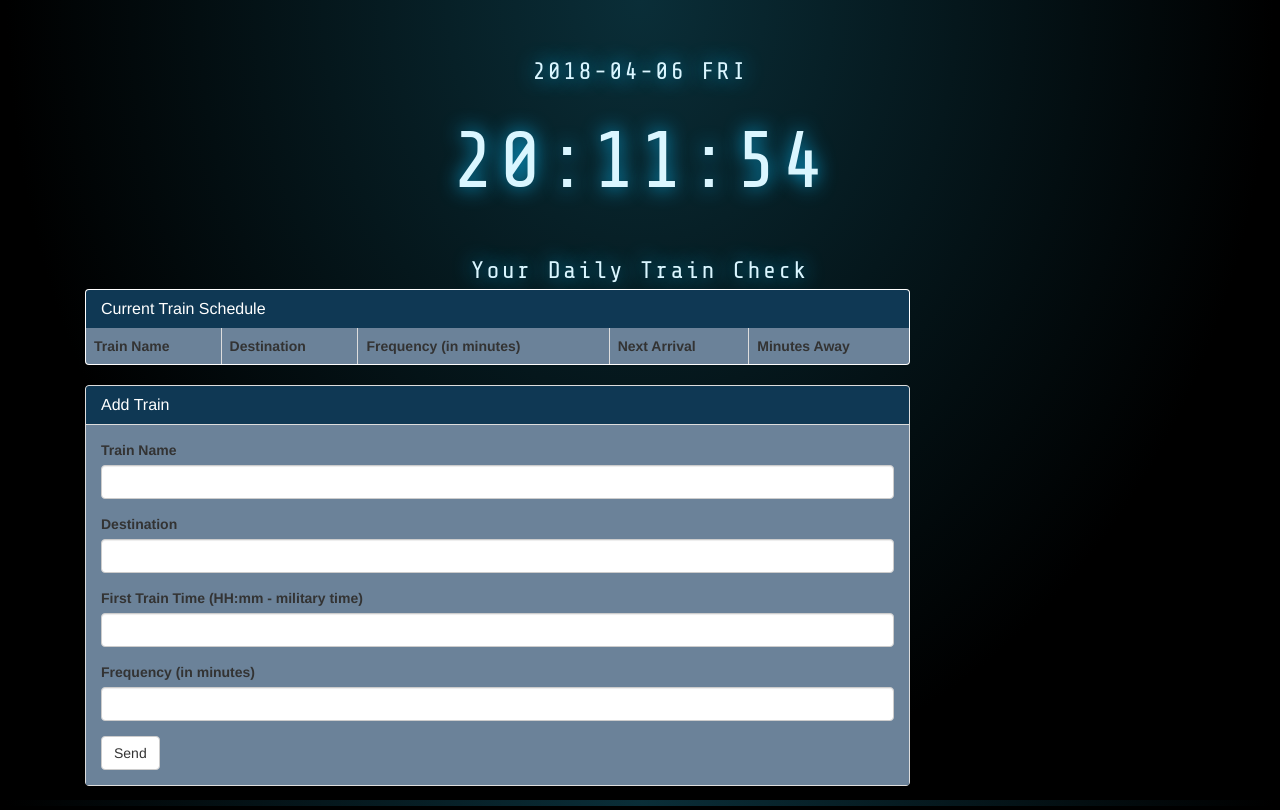
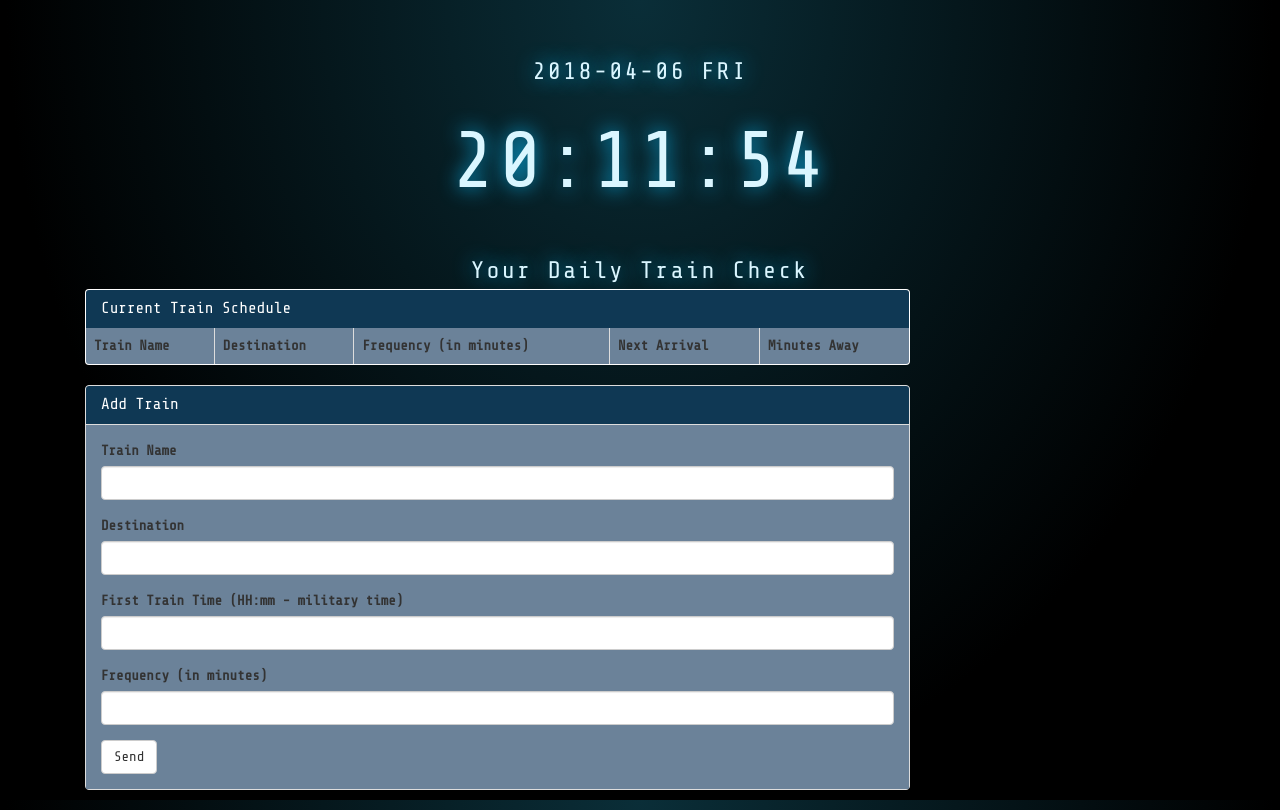
Before and after one commit to laurengranada/week-7-train-scheduler, a PHP site: page / in a window 1280 px wide. Run offline with PHP 8.4, Linux system fonts and the light colour scheme; lists and menus that the app fills with data are empty; some libraries are stand-ins or nearby versions.

Commit message:
stylized font for entire page

```diff
--- a/assets/css/style.css
+++ b/assets/css/style.css
@@ -41,3 +41,7 @@ p {
   padding: 20px 0 0;
 }
 /*end of css for clock animation*/
+
+th, tr, p, label, h3 {
+  font-family: 'Share Tech Mono', monospace;
+}
--- a/index.html
+++ b/index.html
@@ -34,7 +34,7 @@
         <div class="col-lg-9">
           <div class="panel" style="margin-top: 35%">
             <div class="panel-heading" style="background-color: #0f3854">
-              <h3 class="panel-title" style="color: white">Current Train Schedule</h3>
+              <h3 class="panel-title" style="color: white; font-family: 'Share Tech Mono', monospace;">Current Train Schedule</h3>
             </div>
 
             <table id="Schedule" class="table table-striped table-bordered" cellspacing="0" width="100%" style="background-color: #6b8299">
@@ -59,7 +59,7 @@
         <div class="col-lg-9">
           <div class="panel panel-default">
             <div class="panel-heading" style="background-color: #0f3854">
-              <h3 class="panel-title" style="color: white">Add Train</h3>
+              <h3 class="panel-title" style="color: white; font-family: 'Share Tech Mono', monospace;">Add Train</h3>
             </div>
             <div class="panel-body" style="background-color: #6b8299">
 
@@ -80,7 +80,7 @@
                   <label for="frequency-input">Frequency (in minutes)</label>
                   <input class="form-control" id="frequency-input" type="text">
                 </div>
-                <button class="btn btn-default" id="add-train" type="submit">Send</button>
+                <button class="btn btn-default" id="add-train" type="submit" style="font-family: 'Share Tech Mono', monospace;">Send</button>
               </form>
             </div>
           </div>
```
Also changed, not shown: 1 other file.
